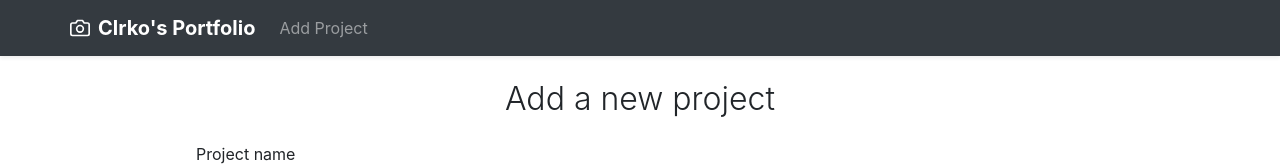
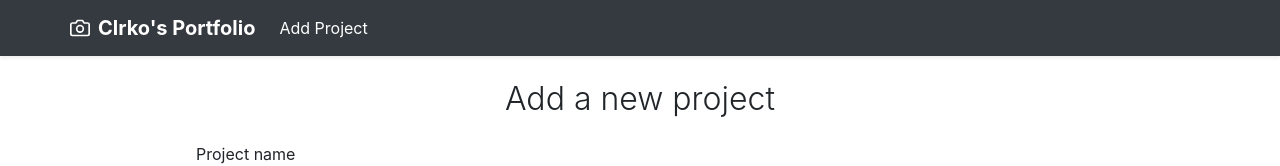
Before and after one commit to clrko/cp4-portfolio-front, a React (Create React App) app: page /add-project in a window 1280 px wide. Shown: the top 166 px of the page. Built offline with nearby package versions, Linux system fonts and the light colour scheme.

Commit message:
Render nav links using React Router's NavLink

```diff
--- a/src/components/shared/Header.js
+++ b/src/components/shared/Header.js
@@ -2,13 +2,14 @@ import React from 'react'
 import Container from 'react-bootstrap/esm/Container'
 import Nav from 'react-bootstrap/Nav'
 import Navbar from 'react-bootstrap/Navbar'
+import { NavLink } from 'react-router-dom'
 import './Footer.css'
 
 const Header = () => {
   return (
     <Navbar variant='dark' bg='dark' className='shadow-sm'>
       <Container className='d-flex justify-content-between'>
-        <Navbar.Brand href='/' className='d-flex align-items-center'>
+        <Navbar.Brand as={NavLink} to='/' className='d-flex align-items-center'>
           <svg
             xmlns='http://www.w3.org/2000/svg'
             width='20'
@@ -31,7 +32,9 @@ const Header = () => {
         <Navbar.Toggle aria-controls='basic-navbar-nav' />
         <Navbar.Collapse id='basic-navbar-nav'>
           <Nav className='mr-auto'>
-            <Nav.Link href='/add-project'>Add Project</Nav.Link>
+            <Nav.Link as={NavLink} to='/add-project'>
+              Add Project
+            </Nav.Link>
           </Nav>
         </Navbar.Collapse>
       </Container>
```
